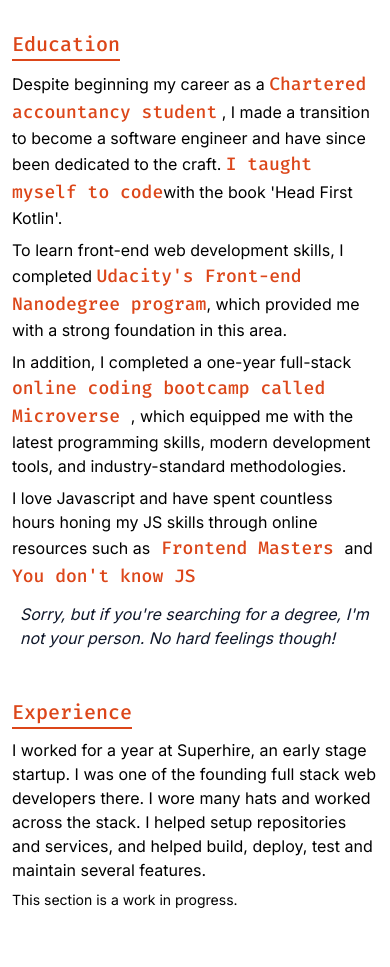
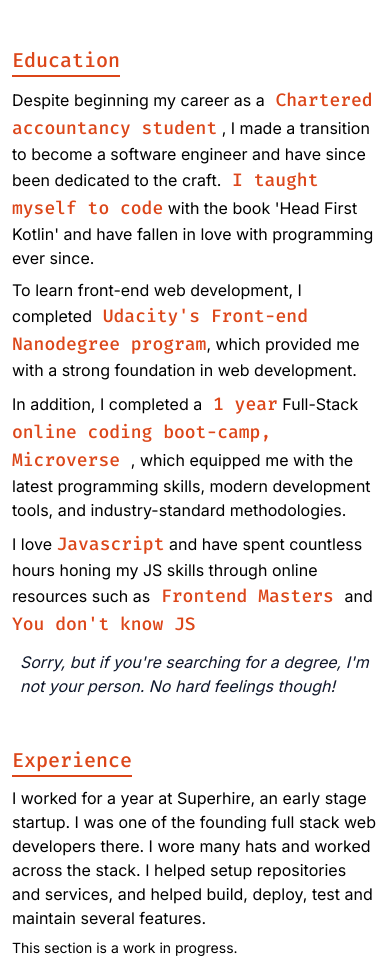
Before and after one commit to SamroodAli/portfolio-website, a Next.js app: page / in a window 390 px wide. Shown: the part 494-1461 px from the top of the page. Before the commit the page ends 1416 px from the top, so only its background shows below. Built offline with nearby package versions, Linux system fonts and the light colour scheme.

Commit message:
feat: use custom Paragraph component and make it responsive

```diff
--- a/components/Heading3.tsx
+++ b/components/Heading3.tsx
@@ -10,7 +10,7 @@
   return (
     <h3
       className={classNames(
-        "my-3 italic underline underline-offset-8 text-xl xs:text-2xl sm:text-3xl text-day-900 dark:text-teal-300 font-bold",
+        "my-3 italic underline underline-offset-8 text-xl xs:text-2xl sm:text-3xl lg:text-4xl text-day-900 dark:text-teal-300 font-bold lg:my-4",
         headingFont.className
       )}
     >
--- /dev/null
+++ b/components/Paragraph.tsx
@@ -0,0 +1,21 @@
+import { Element } from "@/types/Element";
+import classNames from "classnames";
+import { FC, ReactNode } from "react";
+
+interface Props extends Element {
+  children: ReactNode;
+}
+
+export const Paragraph: FC<Props> = ({ children, ...props }) => {
+  return (
+    <p
+      {...props}
+      className={classNames(
+        "my-2 text-base md:text-lg lg:text-xl",
+        props.className
+      )}
+    >
+      {children}
+    </p>
+  );
+};
--- a/components/TextSpan.tsx
+++ b/components/TextSpan.tsx
@@ -10,7 +10,7 @@
   return (
     <span
       className={classNames(
-        "italic text-lg text-day-900 dark:text-teal-300 font-medium",
+        "italic text-lg sm:text-xl md:text-xl lg:text-2xl text-day-900 dark:text-teal-300 font-medium",
         headingFont.className
       )}
     >
--- a/pages/index.tsx
+++ b/pages/index.tsx
@@ -1,5 +1,6 @@
 import { Heading3 } from "@/components/Heading3";
 import { LinkBadge, LinkBadgeProps } from "@/components/LinkBadge";
+import { Paragraph } from "@/components/Paragraph";
 import { TextSpan } from "@/components/TextSpan";
 import { useTheme } from "@/hooks/useTheme";
 import { AppLayout } from "@/layouts/AppLayouts";
@@ -60,8 +61,8 @@
         </section>
 
         <section className="p-3" id="intro">
-          <p className="py-2">Hi there! 👋 Welcome to my personal website.</p>
-          <p>
+          <Paragraph>Hi there! 👋 Welcome to my personal website.</Paragraph>
+          <Paragraph>
             If you are not a fan of the {isDarkMode ? "dark" : "bright"} theme,
             click on the {isDarkMode ? "moon" : "sun"} up top or{" "}
             <span
@@ -71,18 +72,18 @@
               here
             </span>{" "}
             to switch to a {isDarkMode ? "lighter" : "darker"} theme.
-          </p>
+          </Paragraph>
         </section>
 
         <section className="p-3">
           <header>
             <Heading3>Who am I ?</Heading3>
           </header>
-          <p>
+          <Paragraph>
             I&apos;m a software engineer with a passion for building and
             maintaining innovative web applications. I specialize in Full Stack
             web development. In short, I can handle all your web related needs
-          </p>
+          </Paragraph>
         </section>
 
         <section id="education" className="p-3">
@@ -91,30 +92,43 @@
           </header>
           <ul>
             <li className="my-2">
-              Despite beginning my career as a{" "}
-              <TextSpan>Chartered accountancy student</TextSpan> , I made a
+              <Paragraph>
+                Despite beginning my career as a
+                <TextSpan> Chartered accountancy student</TextSpan> , I made a
                 transition to become a software engineer and have since been
-              dedicated to the craft.{" "}
-              <TextSpan>I taught myself to code</TextSpan>
-              with the book &apos;Head First Kotlin&apos;.
+                dedicated to the craft.
+                <TextSpan> I taught myself to code</TextSpan> with the book
+                &apos;Head First Kotlin&apos; and have fallen in love with
+                programming ever since.
+              </Paragraph>
             </li>
             <li className="my-2">
-              To learn front-end web development skills, I completed{" "}
-              <TextSpan>Udacity&apos;s Front-end Nanodegree program</TextSpan>,
-              which provided me with a strong foundation in this area.
+              <Paragraph>
+                To learn front-end web development, I completed
+                <TextSpan>
+                  {" "}
+                  Udacity&apos;s Front-end Nanodegree program
+                </TextSpan>
+                , which provided me with a strong foundation in web development.
+              </Paragraph>
             </li>
             <li className="my-2">
-              In addition, I completed a one-year full-stack{" "}
-              <TextSpan>online coding bootcamp called Microverse </TextSpan>,
+              <Paragraph>
+                In addition, I completed a<TextSpan> 1 year</TextSpan>{" "}
+                Full-Stack
+                <TextSpan> online coding boot-camp, Microverse </TextSpan>,
                 which equipped me with the latest programming skills, modern
                 development tools, and industry-standard methodologies.
+              </Paragraph>
             </li>
             <li>
-              I love Javascript and have spent countless hours honing my JS
-              skills through online resources such as
+              <Paragraph>
+                I love <TextSpan> Javascript</TextSpan> and have spent countless
+                hours honing my JS skills through online resources such as
                 <TextSpan> Frontend Masters </TextSpan>
                 and
                 <TextSpan> You don&apos;t know JS</TextSpan>
+              </Paragraph>
             </li>
 
             <li className="my-3 text-slate-900 dark:text-white rounded-md px-2 italic">
@@ -129,11 +143,13 @@
             <Heading3>Experience</Heading3>
             <ul>
               <li>
-                I worked for a year at Superhire, an early stage startup. I was
-                one of the founding full stack web developers there. I wore many
-                hats and worked across the stack. I helped setup repositories
-                and services, and helped build, deploy, test and maintain
-                several features.
+                <Paragraph>
+                  I worked for a year at Superhire, an early stage startup. I
+                  was one of the founding full stack web developers there. I
+                  wore many hats and worked across the stack. I helped setup
+                  repositories and services, and helped build, deploy, test and
+                  maintain several features.
+                </Paragraph>
               </li>
               <span className="block mt-2 text-sm">
                 This section is a work in progress.
--- /dev/null
+++ b/types/Element.tsx
@@ -0,0 +1,3 @@
+export interface Element {
+  className?: string;
+}
```
Lines whose indentation alone changed are shown as unchanged.
